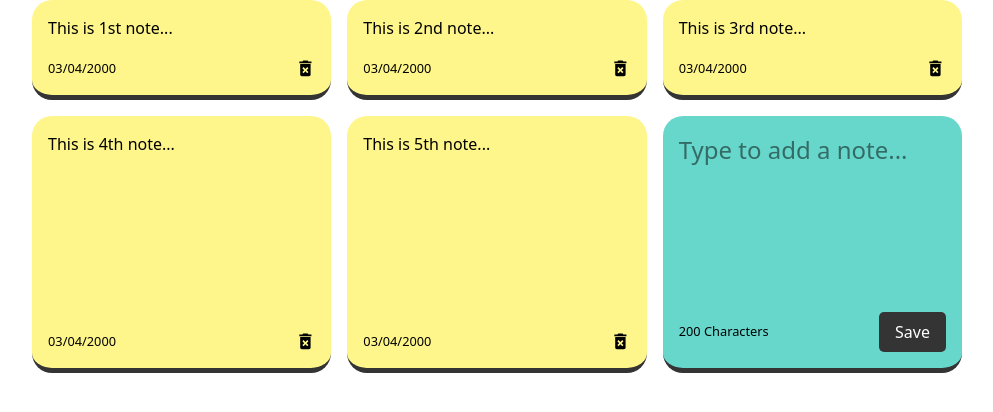
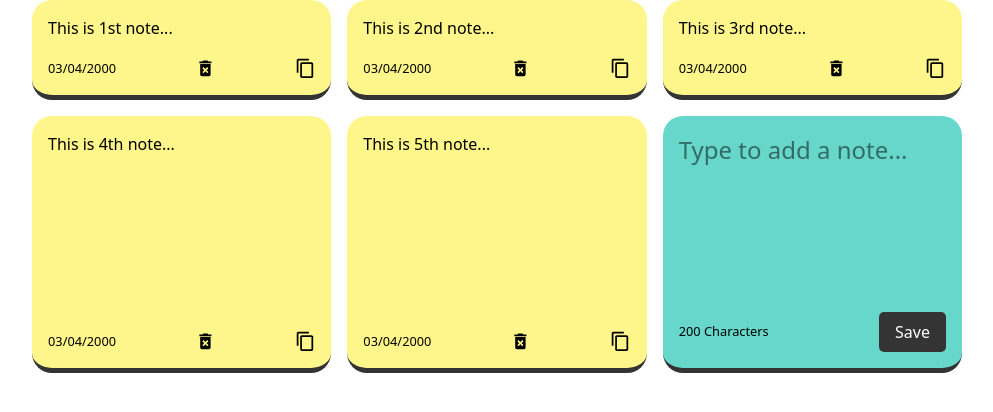
Before and after one commit to omeshapasan2/Flutter-React-Notes-App, a React (Vite) app in the folder hyper-notes-react/: page /notes in a window 1280 px wide. Shown: the top 412 px of the page, without its empty margins (143-1136 px from the left). Built offline with nearby package versions, Linux system fonts and the light colour scheme.

Commit message:
Copy and Delete Functions Added

```diff
--- a/hyper-notes-react/src/components/AddNote.jsx
+++ b/hyper-notes-react/src/components/AddNote.jsx
@@ -7,7 +7,9 @@ const AddNote = ({ handleAddNote }) => {
     const characterLimit = 200;
 
     const handleChange = (event) => {
-        setNoteText(event.target.value);
+        if(characterLimit - event.target.value.length >= 0){
+            setNoteText(event.target.value);
+        }
     };
 
     const handleSaveClick = () => {
--- a/hyper-notes-react/src/components/Note.jsx
+++ b/hyper-notes-react/src/components/Note.jsx
@@ -1,14 +1,20 @@
 import { MdDeleteForever } from "react-icons/md";
+import { MdContentCopy } from "react-icons/md";
 
-const Note = ( { id, text, date } ) => {
+const Note = ( { id, text, date, handleDeleteNote, handleCopyNote } ) => {
     return(
         <div className="note">
             <span>{text}</span>
             <div className="note-footer">
                 <small>{date}</small>
                 <MdDeleteForever
-                    onClick={() => console.log("Delete Note")}
+                    onClick={() => handleDeleteNote(id)}
                     className="delete-icon"
+                    size="1.3em"
+                />
+                <MdContentCopy
+                    onClick={() => handleCopyNote(text)}
+                    className="copy-icon"
                     size="1.3em"
                 />
             </div>
--- a/hyper-notes-react/src/components/NotesList.jsx
+++ b/hyper-notes-react/src/components/NotesList.jsx
@@ -1,12 +1,18 @@
 import Note from './Note'
 import AddNote from './AddNote';
 
-const NotesList = ({ notes, handleAddNote }) => {
+const NotesList = ({ notes, handleAddNote, handleDeleteNote, handleCopyNote}) => {
 
     return (
         <div className="notes-list">
             {notes.map((note) => (
-                <Note id={note.id} text={note.text} date={note.date}/>
+                <Note
+                    id={note.id}
+                    text={note.text}
+                    date={note.date}
+                    handleDeleteNote={handleDeleteNote}
+                    handleCopyNote={handleCopyNote}
+                />
             ))}
             <AddNote handleAddNote={handleAddNote}/>
         </div>
--- a/hyper-notes-react/src/pages/Notes.jsx
+++ b/hyper-notes-react/src/pages/Notes.jsx
@@ -41,11 +41,32 @@ const Notes = () => {
         };
         const newNotes = [...notes, newNote];
         setNotes(newNotes);
+    };
+
+    const deleteNote = (id) => {
+        const newNotes = notes.filter((note) => note.id !== id);
+        setNotes(newNotes);
     }
+
+    const handleCopyNote = (text) => {
+        navigator.clipboard.writeText(text)
+            .then(() => {
+                alert("Note copied to clipboard!");
+            })
+            .catch((err) => {
+                console.error("Failed to copy: ", err);
+            });
+    };
+
 
     return (
       <div className="notes-bg">
-          <NotesList notes={notes} handleAddNote={addNote}/>
+          <NotesList
+            notes={notes}
+            handleAddNote={addNote}
+            handleDeleteNote={deleteNote}
+            handleCopyNote={handleCopyNote}
+          />
       </div>
     );
   };
```
